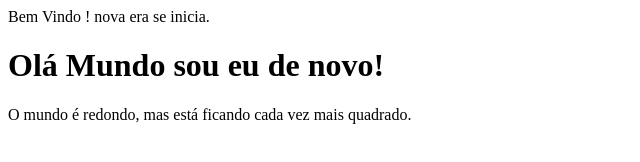
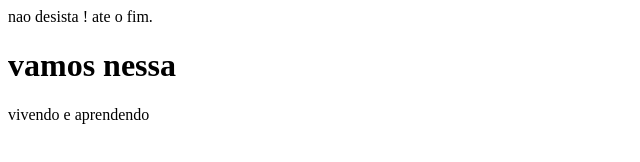
Before and after one commit to flavio-ferreiraa/flavio-Atividade_ADS, a plain HTML site: page index.html in a window 1280 px wide. Shown: the whole page, without its empty margins (0-640 px from the left). Drawn offline with Linux system fonts and the light colour scheme.

Commit message:
Update index.html

```diff
--- a/index.html
+++ b/index.html
@@ -3,10 +3,10 @@
 <head>
     <meta charset="UTF-8">
     <meta name="viewport" content="width=device-width, initial-scale=1.0">
-    <title> Mundo novo </title>
-</head> Bem Vindo ! </h1>
-<body> nova era se inicia.
-    <h1> Olá Mundo sou eu de novo! </h1>
+    <title> Bm vindo ao projeto </title>
+</head> nao desista ! </h1>
+<body> ate o fim.
+    <h1> vamos nessa </h1>
 
-</body> O mundo é redondo, mas está ficando cada vez mais quadrado.
+</body> vivendo e aprendendo
 </html>
```
